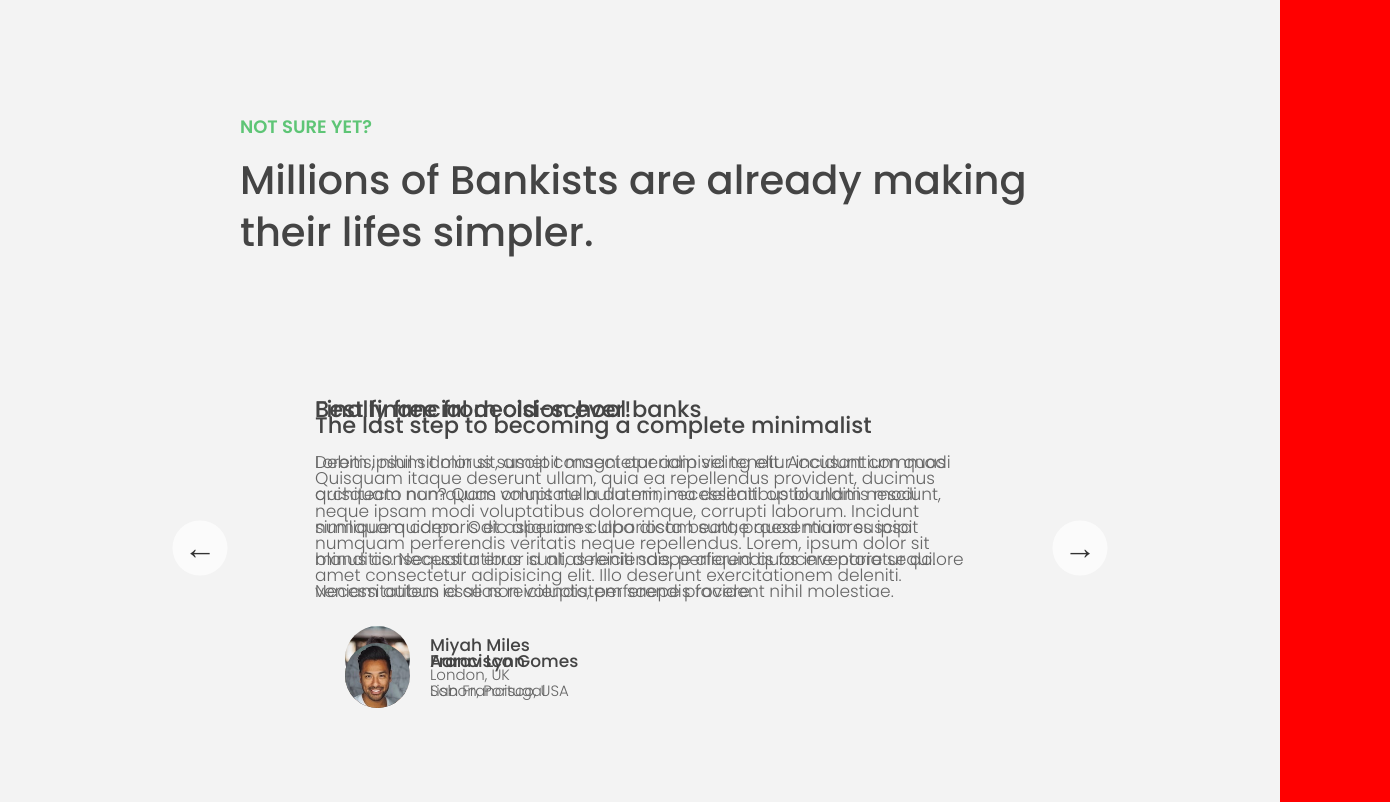
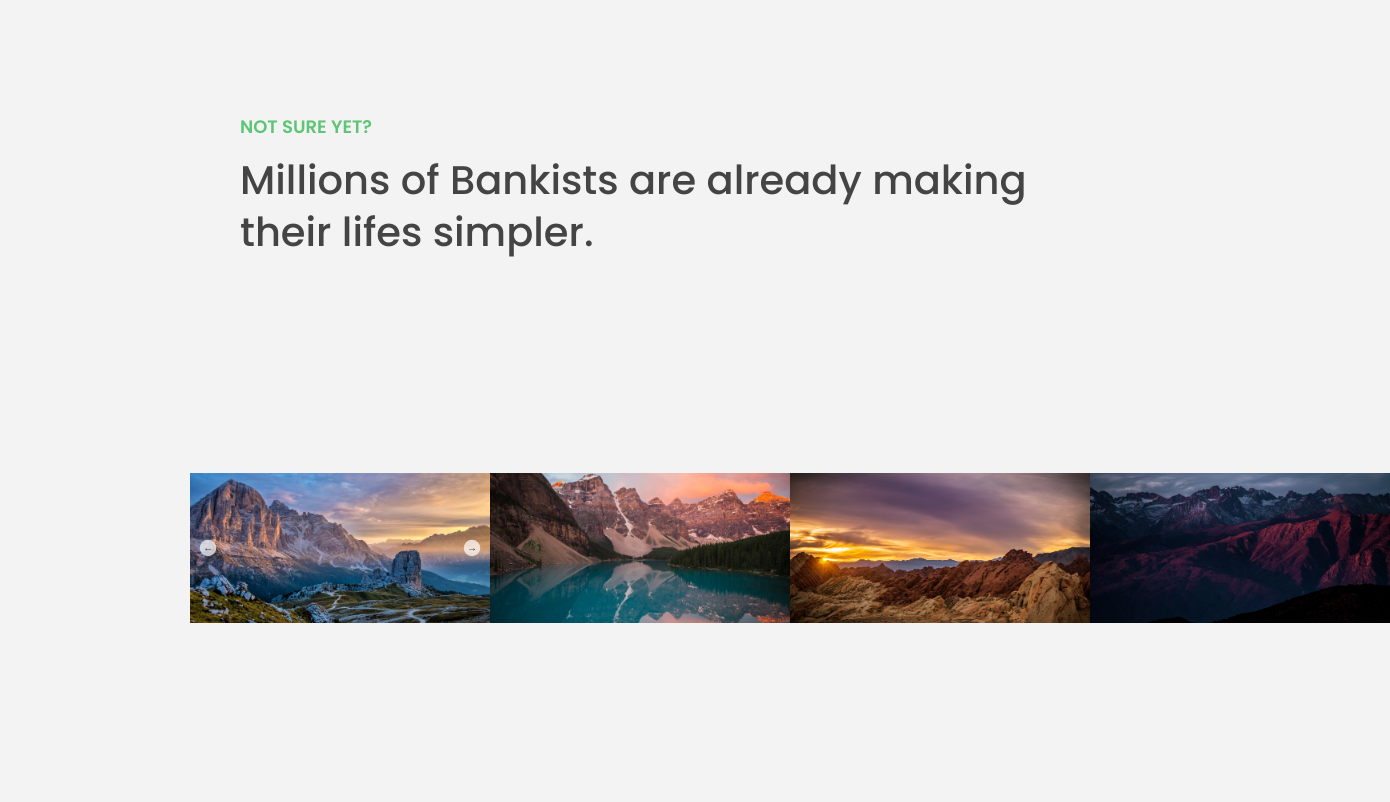
Before and after one commit to truongtran990/complete-javascript-course-master, a plain HTML site: page 13-advance-dom/index.html in a window 1280 px wide. Shown: the part 3248-4050 px from the top of the page, 1390 px wide, since content can reach past the window. Drawn offline with Linux system fonts and the light colour scheme.

Commit message:
handle slider component

```diff
--- a/13-advance-dom/index.html
+++ b/13-advance-dom/index.html
@@ -229,7 +229,7 @@
       </div>
 
       <div class="slider">
-        <div class="slide slide--1">
+        <!--         <div class="slide slide--1">
           <div class="testimonial">
             <h5 class="testimonial__header">Best financial decision ever!</h5>
             <blockquote class="testimonial__text">
@@ -287,12 +287,12 @@
               <p class="testimonial__location">Lisbon, Portugal</p>
             </address>
           </div>
-        </div>
+        </div> -->
 
-        <!-- <div class="slide"><img src="img/img-1.jpg" alt="Photo 1" /></div>
+        <div class="slide"><img src="img/img-1.jpg" alt="Photo 1" /></div>
         <div class="slide"><img src="img/img-2.jpg" alt="Photo 2" /></div>
         <div class="slide"><img src="img/img-3.jpg" alt="Photo 3" /></div>
-        <div class="slide"><img src="img/img-4.jpg" alt="Photo 4" /></div> -->
+        <div class="slide"><img src="img/img-4.jpg" alt="Photo 4" /></div>
         <button class="slider__btn slider__btn--left">&larr;</button>
         <button class="slider__btn slider__btn--right">&rarr;</button>
         <div class="dots"></div>
--- a/13-advance-dom/script.js
+++ b/13-advance-dom/script.js
@@ -252,7 +252,7 @@
 allSections.forEach((section) => {
   // add observer for each section element in the html page
   sectionObserver.observe(section);
-  section.classList.add("section--hidden");
+  //   section.classList.add("section--hidden");
 });
 
 ///////////////////////// ///////////////////////// /////////////////////////
@@ -297,6 +297,69 @@
 targetImgs.forEach((image) => {
   imgObserver.observe(image);
 });
+
+///////////////////////// ///////////////////////// /////////////////////////
+///////////////////////// SLIDER COMPONENT /////////////////////////
+
+// Get all slide images
+const imgSlides = document.querySelectorAll(".slide");
+
+// get the slider that contains all slide images
+const slider = document.querySelector(".slider");
+
+// get the left, right button
+const btnLeft = document.querySelector(".slider__btn--left");
+const btnRight = document.querySelector(".slider__btn--right");
+
+let currentSlide = 0;
+
+const sizeOfSlides = imgSlides.length;
+
+// scale out that make image is smaller and shift to left 1000px to ease to view
+slider.style.transform = "scale(0.3) translateX(-1000px)";
+
+// slider is relative display, and all the image slides is absolute, so all the images are on top of each other, so we can only see the one images. the see all, we change the overflow to visible
+slider.style.overflow = "visible";
+// slider.style.transform = translateX
+
+const goToSlide = function (slide) {
+  // 0%, 100%, 200%, 300% -> -100%, 0%, 200%, 300%
+  imgSlides.forEach(
+    (img, index) =>
+      (img.style.transform = `translateX(${100 * (index - slide)}%)`)
+  );
+};
+
+const nextSlide = function () {
+  if (currentSlide === sizeOfSlides - 1) {
+    currentSlide = 0;
+  } else {
+    currentSlide++;
+  }
+
+  // 0%, 100%, 200%, 300% -> -100%, 0%, 200%, 300%
+  goToSlide(currentSlide);
+};
+
+const previousSlide = function () {
+  if (currentSlide === 0) {
+    currentSlide = sizeOfSlides - 1;
+  } else {
+    currentSlide--;
+  }
+
+  // 0%, 100%, 200%, 300% -> -100%, 0%, 200%, 300%
+  goToSlide(currentSlide);
+};
+
+// 0%, 100%, 200%, 300%
+goToSlide(0);
+
+// go to next slide
+btnRight.addEventListener("click", nextSlide);
+
+// go to previous slide
+btnLeft.addEventListener("click", previousSlide);
 
 ///////////////////////// ///////////////////////// /////////////////////////
 btnScrollTo.addEventListener("click", function (event) {
@@ -414,7 +477,7 @@
 message.style.width = "120%";
 
 // .style only work for inline style, if you try to adit another style attribute like height -> show nothing
-document.documentElement.style.setProperty("background-color", "red");
+// document.documentElement.style.setProperty("background-color", "red");
 
 // attribute
 const logo = document.querySelector(".nav__logo");
```
